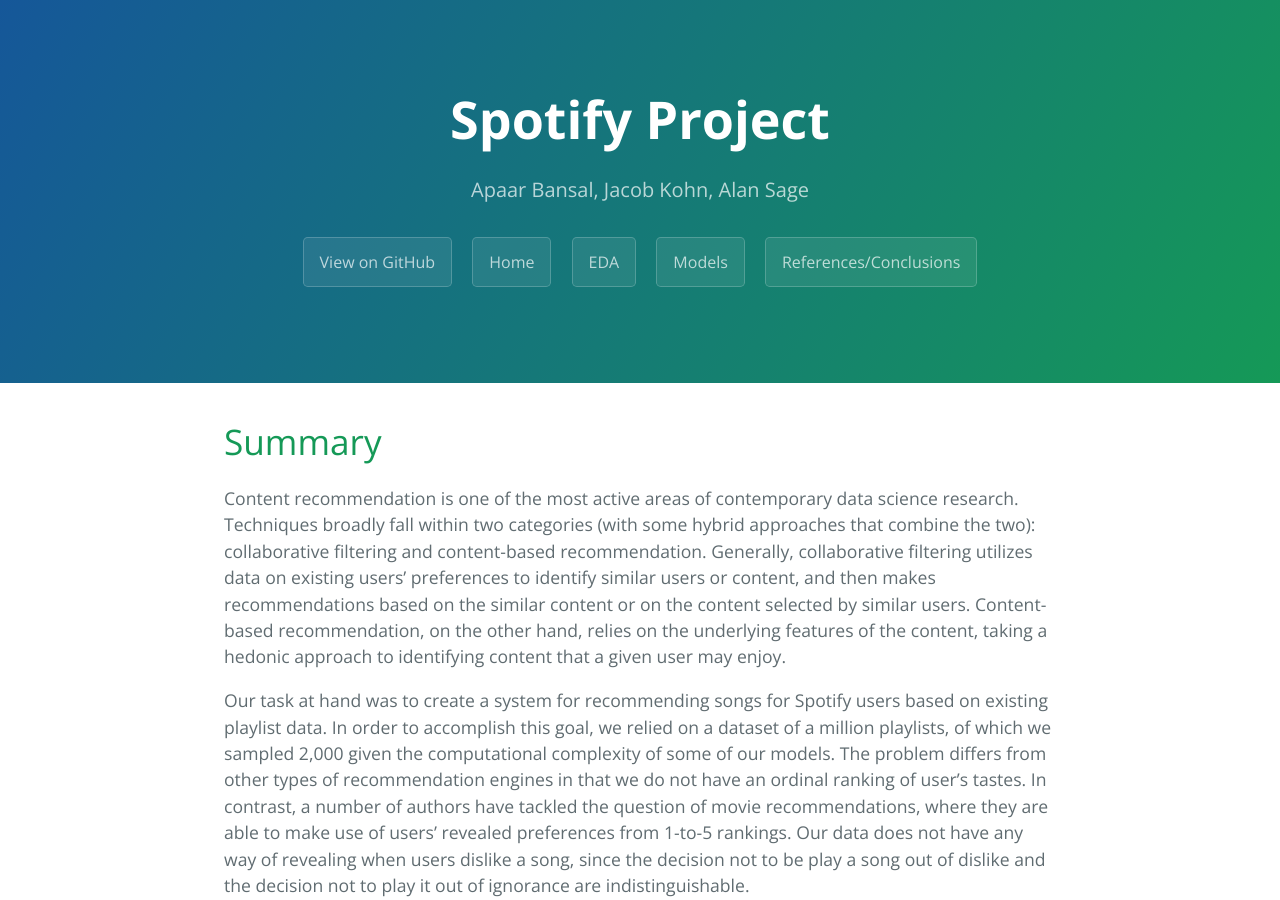
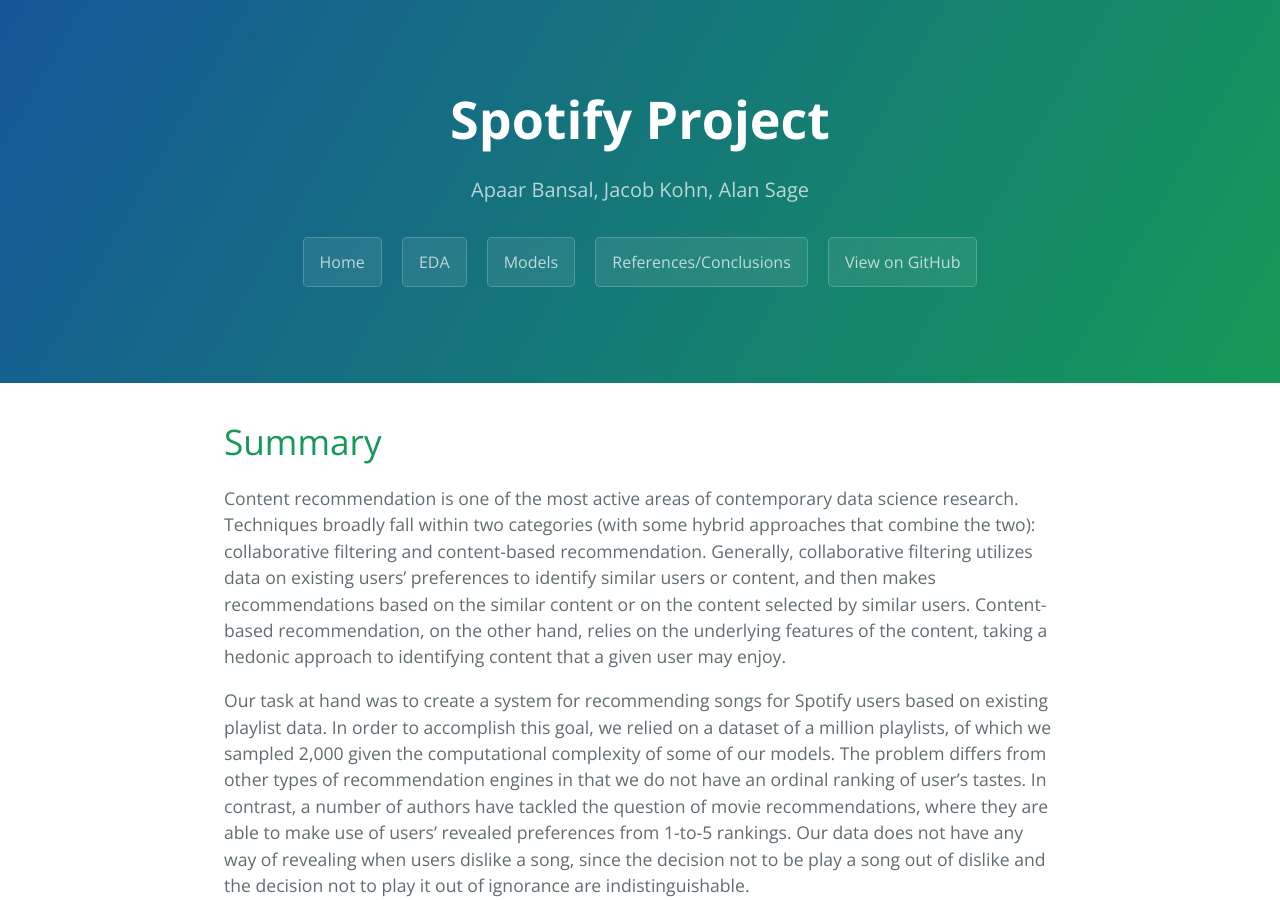
Before and after one commit to jk979/Spotify, a Jekyll site: the page built from index.md, in a window 1280 px wide and 900 px high. Built offline with Jekyll 4.4.1, drawn with Linux system fonts in a browser that asks for light colours; our own code applies the rules of GitHub Pages for plain Markdown files.

Commit message:
testing links 3

```diff
--- a/_layouts/default.html
+++ b/_layouts/default.html
@@ -25,9 +25,7 @@
     <header class="page-header" role="banner">
       <h1 class="project-name">{{ site.title | default: site.github.repository_name }}</h1>
       <h2 class="project-tagline">{{ site.description | default: site.github.project_tagline }}</h2>
-      {% if site.github.is_project_page %}
-        <a href="{{ site.github.repository_url }}" class="btn">View on GitHub</a>
-      {% endif %}
+
       {% if site.show_downloads %}
         <!--<a href="{{ site.github.zip_url }}" class="btn">Download .zip</a>-->
         <!--<a href="{{ site.github.tar_url }}" class="btn">Download .tar.gz</a>-->
@@ -35,6 +33,9 @@
         <a href="{{ https://jk979.github.io/Spotify/eda.html }}" class="btn">EDA</a>
         <a href="{{ https://jk979.github.io/Spotify/models.html }}" class="btn">Models</a>
         <a href="{{ https://jk979.github.io/Spotify/conclusions.html }}" class="btn">References/Conclusions</a>
+      {% endif %}
+      {% if site.github.is_project_page %}
+        <a href="{{ site.github.repository_url }}" class="btn">View on GitHub</a>
       {% endif %}
     </header>
 
```
